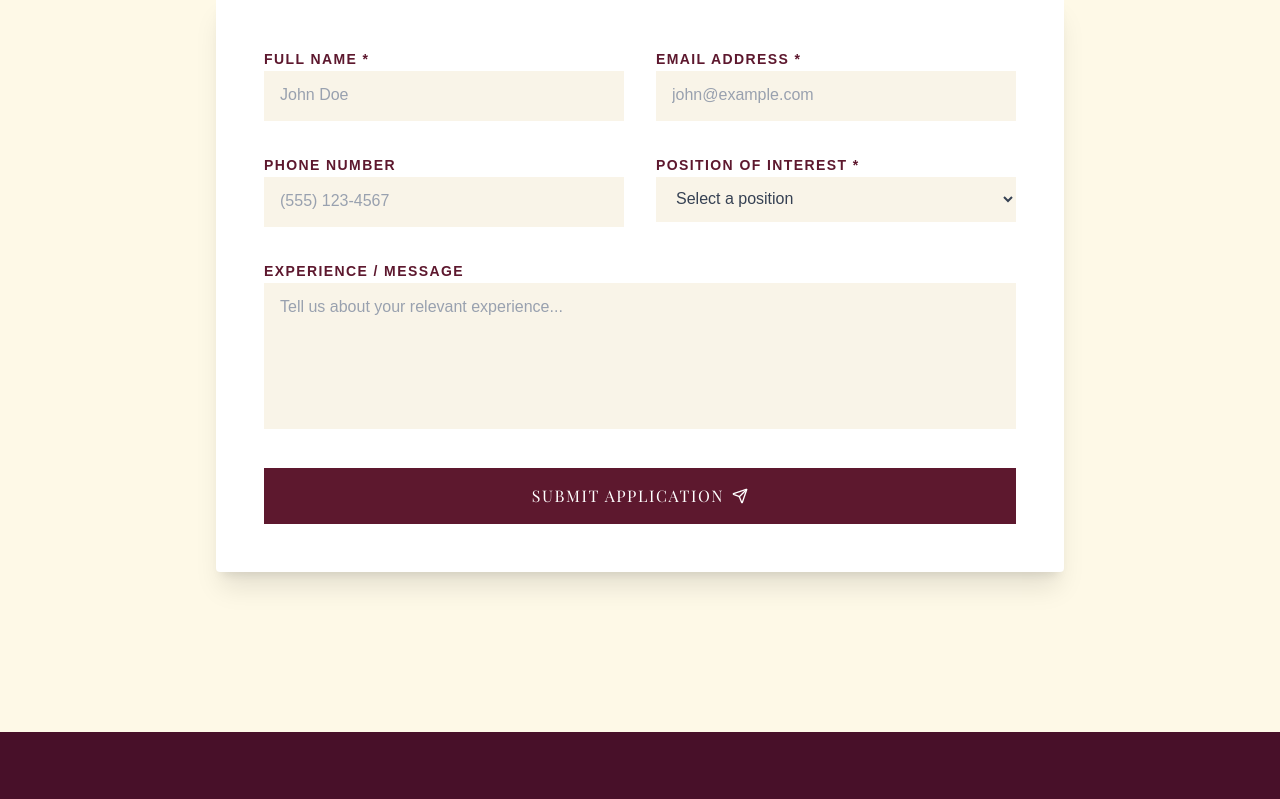
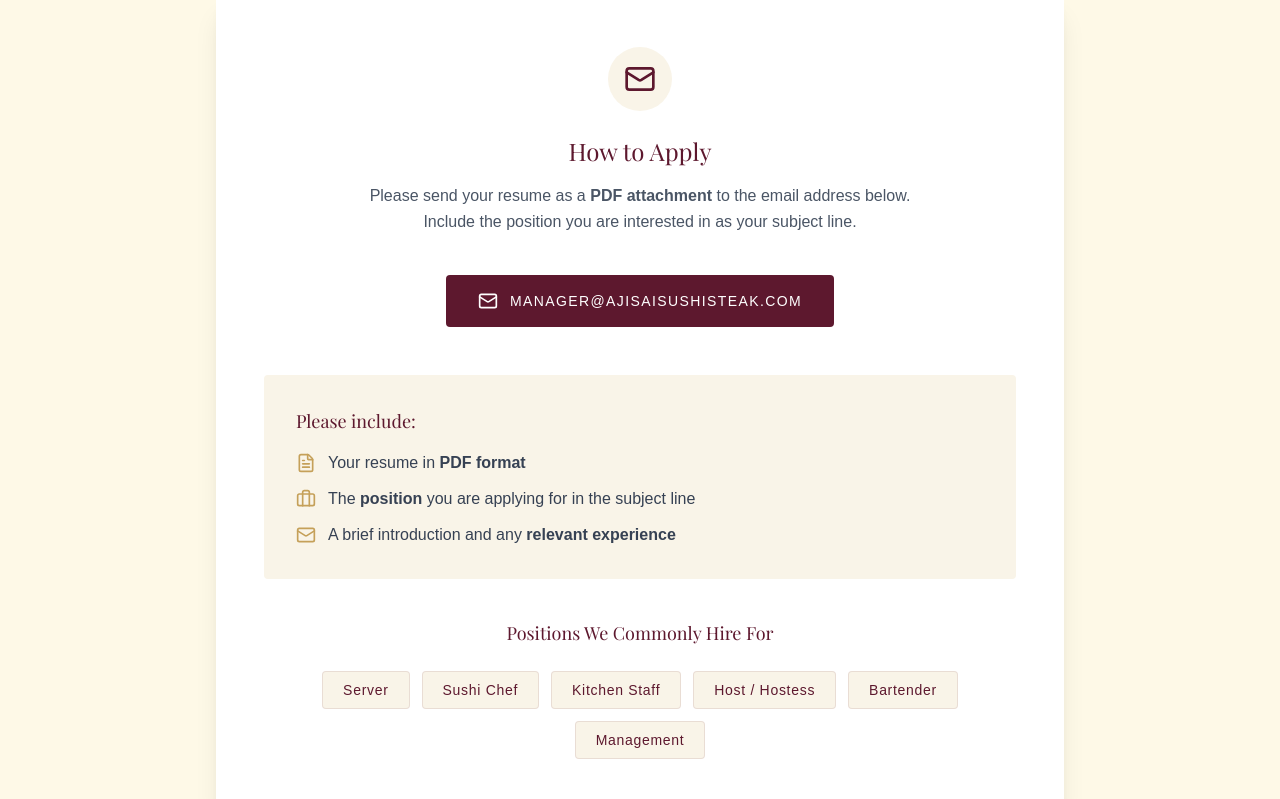
Before and after one commit to TheViableSource/ajisai-pdx-web, a Next.js app: page /jobs in a window 1280 px wide. Shown: the part 701-1500 px from the top of the page. Built offline with nearby package versions, Linux system fonts and the light colour scheme; a web font is replaced by a local one.

Commit message:
Replace Jobs form with email instructions
- Remove form in favor of mailto link to manager@ajisaisushisteak.com
- Add instructions: send resume as PDF, include position in subject
- List commonly hired positions
- Page is now a server component (no client JS)

```diff
--- a/app/jobs/page.tsx
+++ b/app/jobs/page.tsx
@@ -1,60 +1,23 @@
-"use client";
+import { Metadata } from "next";
+import Image from "next/image";
+import { Mail, FileText, Briefcase } from "lucide-react";
 
-import { useState } from "react";
-import Image from "next/image";
-import { Send, CheckCircle, AlertCircle } from "lucide-react";
-import { motion } from "framer-motion";
-import { sendEmail } from "@/app/actions/sendEmail";
+export const metadata: Metadata = {
+    title: "Careers | Ajisai Restaurant",
+    description:
+        "Join the Ajisai team. View career opportunities and learn how to apply at our Beaverton, OR location.",
+};
+
+const positions = [
+    "Server",
+    "Sushi Chef",
+    "Kitchen Staff",
+    "Host / Hostess",
+    "Bartender",
+    "Management",
+];
 
 export default function JobsPage() {
-    const [formData, setFormData] = useState({
-        name: "",
-        email: "",
-        phone: "",
-        position: "",
-        message: "",
-        // Honeypot field - should be left empty by humans
-        confirm_email: "",
-    });
-
-    const [status, setStatus] = useState<"idle" | "submitting" | "success" | "error">("idle");
-    const [errorMessage, setErrorMessage] = useState("");
-
-    const handleChange = (e: React.ChangeEvent<HTMLInputElement | HTMLTextAreaElement | HTMLSelectElement>) => {
-        setFormData({ ...formData, [e.target.name]: e.target.value });
-    };
-
-    const handleSubmit = async (e: React.FormEvent) => {
-        e.preventDefault();
-        setStatus("submitting");
-        setErrorMessage("");
-
-        try {
-            const result = await sendEmail({
-                ...formData,
-                formType: "job",
-            });
-
-            if (result.success) {
-                setStatus("success");
-                setFormData({
-                    name: "",
-                    email: "",
-                    phone: "",
-                    position: "",
-                    message: "",
-                    confirm_email: "",
-                });
-            } else {
-                setStatus("error");
-                setErrorMessage(result.error || "Something went wrong. Please try again.");
-            }
-        } catch {
-            setStatus("error");
-            setErrorMessage("Something went wrong. Please try again.");
-        }
-    };
-
     return (
         <div className="bg-secondary min-h-screen text-primary pb-20">
             {/* Hero Section */}
@@ -80,151 +43,64 @@
                     </p>
                 </div>
 
-                <motion.div
-                    initial={{ opacity: 0, y: 20 }}
-                    animate={{ opacity: 1, y: 0 }}
-                    transition={{ duration: 0.6 }}
-                    className="bg-white p-8 md:p-12 rounded-sm shadow-xl border-t-4 border-[#C5A059]"
-                >
-                    {status === "success" ? (
-                        <div className="text-center py-12">
-                            <div className="inline-flex items-center justify-center w-16 h-16 rounded-full bg-green-100 mb-6">
-                                <CheckCircle className="w-8 h-8 text-green-600" />
-                            </div>
-                            <h3 className="text-2xl font-serif text-[#5D182E] mb-4">Application Received</h3>
-                            <p className="text-gray-600 mb-8">
-                                Thank you for your interest in joining Ajisai. We have received your information and will review it shortly.
-                            </p>
-                            <button
-                                onClick={() => setStatus("idle")}
-                                className="text-[#C5A059] font-medium hover:text-[#5D182E] transition-colors uppercase tracking-widest text-sm"
-                            >
-                                Send Another Inquiry
-                            </button>
+                {/* How to Apply */}
+                <div className="bg-white p-8 md:p-12 rounded-sm shadow-xl border-t-4 border-[#C5A059]">
+                    <div className="text-center mb-10">
+                        <div className="inline-flex items-center justify-center w-16 h-16 rounded-full bg-[#F9F4E8] mb-6">
+                            <Mail className="w-8 h-8 text-[#5D182E]" />
                         </div>
-                    ) : (
-                        <form onSubmit={handleSubmit} className="space-y-8">
-                            <div className="grid grid-cols-1 md:grid-cols-2 gap-8">
-                                {/* Name */}
-                                <div className="space-y-2">
-                                    <label htmlFor="name" className="text-sm uppercase tracking-widest font-semibold text-[#5D182E]">Full Name *</label>
-                                    <input
-                                        type="text"
-                                        id="name"
-                                        name="name"
-                                        required
-                                        value={formData.name}
-                                        onChange={handleChange}
-                                        className="w-full bg-[#F9F4E8] border-b-2 border-transparent focus:border-[#C5A059] px-4 py-3 outline-none transition-colors placeholder:text-gray-400"
-                                        placeholder="John Doe"
-                                    />
-                                </div>
+                        <h3 className="text-2xl font-serif text-[#5D182E] mb-4">How to Apply</h3>
+                        <p className="text-gray-600 leading-relaxed max-w-xl mx-auto">
+                            Please send your resume as a <strong>PDF attachment</strong> to the email address below.
+                            Include the position you are interested in as your subject line.
+                        </p>
+                    </div>
 
-                                {/* Email */}
-                                <div className="space-y-2">
-                                    <label htmlFor="email" className="text-sm uppercase tracking-widest font-semibold text-[#5D182E]">Email Address *</label>
-                                    <input
-                                        type="email"
-                                        id="email"
-                                        name="email"
-                                        required
-                                        value={formData.email}
-                                        onChange={handleChange}
-                                        className="w-full bg-[#F9F4E8] border-b-2 border-transparent focus:border-[#C5A059] px-4 py-3 outline-none transition-colors placeholder:text-gray-400"
-                                        placeholder="john@example.com"
-                                    />
-                                </div>
-                            </div>
+                    {/* Email CTA */}
+                    <div className="text-center mb-12">
+                        <a
+                            href="mailto:manager@ajisaisushisteak.com?subject=Job%20Application%20-%20[Position]"
+                            className="inline-flex items-center gap-3 bg-[#5D182E] text-white px-8 py-4 rounded-sm uppercase tracking-widest text-sm hover:bg-[#C5A059] hover:text-white transition-all duration-300"
+                        >
+                            <Mail className="w-5 h-5" />
+                            manager@ajisaisushisteak.com
+                        </a>
+                    </div>
 
-                            <div className="grid grid-cols-1 md:grid-cols-2 gap-8">
-                                {/* Phone */}
-                                <div className="space-y-2">
-                                    <label htmlFor="phone" className="text-sm uppercase tracking-widest font-semibold text-[#5D182E]">Phone Number</label>
-                                    <input
-                                        type="tel"
-                                        id="phone"
-                                        name="phone"
-                                        value={formData.phone}
-                                        onChange={handleChange}
-                                        className="w-full bg-[#F9F4E8] border-b-2 border-transparent focus:border-[#C5A059] px-4 py-3 outline-none transition-colors placeholder:text-gray-400"
-                                        placeholder="(555) 123-4567"
-                                    />
-                                </div>
+                    {/* Instructions */}
+                    <div className="bg-[#F9F4E8] p-6 md:p-8 rounded-sm space-y-4">
+                        <h4 className="font-serif text-lg text-[#5D182E] mb-4">Please include:</h4>
+                        <ul className="space-y-3">
+                            <li className="flex items-start gap-3">
+                                <FileText className="w-5 h-5 text-[#C5A059] mt-0.5 shrink-0" />
+                                <span className="text-gray-700">Your resume in <strong>PDF format</strong></span>
+                            </li>
+                            <li className="flex items-start gap-3">
+                                <Briefcase className="w-5 h-5 text-[#C5A059] mt-0.5 shrink-0" />
+                                <span className="text-gray-700">The <strong>position</strong> you are applying for in the subject line</span>
+                            </li>
+                            <li className="flex items-start gap-3">
+                                <Mail className="w-5 h-5 text-[#C5A059] mt-0.5 shrink-0" />
+                                <span className="text-gray-700">A brief introduction and any <strong>relevant experience</strong></span>
+                            </li>
+                        </ul>
+                    </div>
 
-                                {/* Position */}
-                                <div className="space-y-2">
-                                    <label htmlFor="position" className="text-sm uppercase tracking-widest font-semibold text-[#5D182E]">Position of Interest *</label>
-                                    <select
-                                        id="position"
-                                        name="position"
-                                        required
-                                        value={formData.position}
-                                        onChange={handleChange}
-                                        className="w-full bg-[#F9F4E8] border-b-2 border-transparent focus:border-[#C5A059] px-4 py-3 outline-none transition-colors text-gray-700"
-                                    >
-                                        <option value="" disabled>Select a position</option>
-                                        <option value="Server">Server</option>
-                                        <option value="Sushi Chef">Sushi Chef</option>
-                                        <option value="Kitchen Staff">Kitchen Staff</option>
-                                        <option value="Host/Hostess">Host/Hostess</option>
-                                        <option value="Bartender">Bartender</option>
-                                        <option value="Management">Management</option>
-                                        <option value="Other">Other</option>
-                                    </select>
-                                </div>
-                            </div>
-
-                            {/* Message */}
-                            <div className="space-y-2">
-                                <label htmlFor="message" className="text-sm uppercase tracking-widest font-semibold text-[#5D182E]">Experience / Message</label>
-                                <textarea
-                                    id="message"
-                                    name="message"
-                                    rows={5}
-                                    value={formData.message}
-                                    onChange={handleChange}
-                                    className="w-full bg-[#F9F4E8] border-b-2 border-transparent focus:border-[#C5A059] px-4 py-3 outline-none transition-colors placeholder:text-gray-400 resize-none"
-                                    placeholder="Tell us about your relevant experience..."
-                                ></textarea>
-                            </div>
-
-                            {/* HONEYPOT FIELD - Hidden from users, visible to bots */}
-                            <div className="hidden absolute opacity-0 -z-10 h-0 w-0 overflow-hidden">
-                                <label htmlFor="confirm_email">Do not fill this out if you are human</label>
-                                <input
-                                    type="text"
-                                    id="confirm_email"
-                                    name="confirm_email"
-                                    value={formData.confirm_email}
-                                    onChange={handleChange}
-                                    tabIndex={-1}
-                                    autoComplete="off"
-                                />
-                            </div>
-
-                            {status === "error" && (
-                                <div className="flex items-center gap-3 p-4 bg-red-50 border border-red-200 rounded-sm text-red-700">
-                                    <AlertCircle className="w-5 h-5 shrink-0" />
-                                    <p className="text-sm">{errorMessage}</p>
-                                </div>
-                            )}
-
-                            <button
-                                type="submit"
-                                disabled={status === "submitting"}
-                                className="w-full bg-[#5D182E] text-white py-4 font-serif uppercase tracking-widest hover:bg-[#C5A059] hover:text-white transition-all duration-300 disabled:opacity-70 disabled:cursor-not-allowed flex items-center justify-center gap-2 group"
-                            >
-                                {status === "submitting" ? (
-                                    "Sending..."
-                                ) : (
-                                    <>
-                                        Submit Application <Send className="w-4 h-4 group-hover:translate-x-1 transition-transform" />
-                                    </>
-                                )}
-                            </button>
-                        </form>
-                    )}
-                </motion.div>
+                    {/* Positions */}
+                    <div className="mt-10">
+                        <h4 className="font-serif text-lg text-[#5D182E] text-center mb-6">Positions We Commonly Hire For</h4>
+                        <div className="flex flex-wrap justify-center gap-3">
+                            {positions.map((position) => (
+                                <span
+                                    key={position}
+                                    className="px-5 py-2 bg-[#F9F4E8] text-[#5D182E] text-sm tracking-wider border border-[#5D182E]/10 rounded-sm"
+                                >
+                                    {position}
+                                </span>
+                            ))}
+                        </div>
+                    </div>
+                </div>
             </div>
         </div>
     );
```
